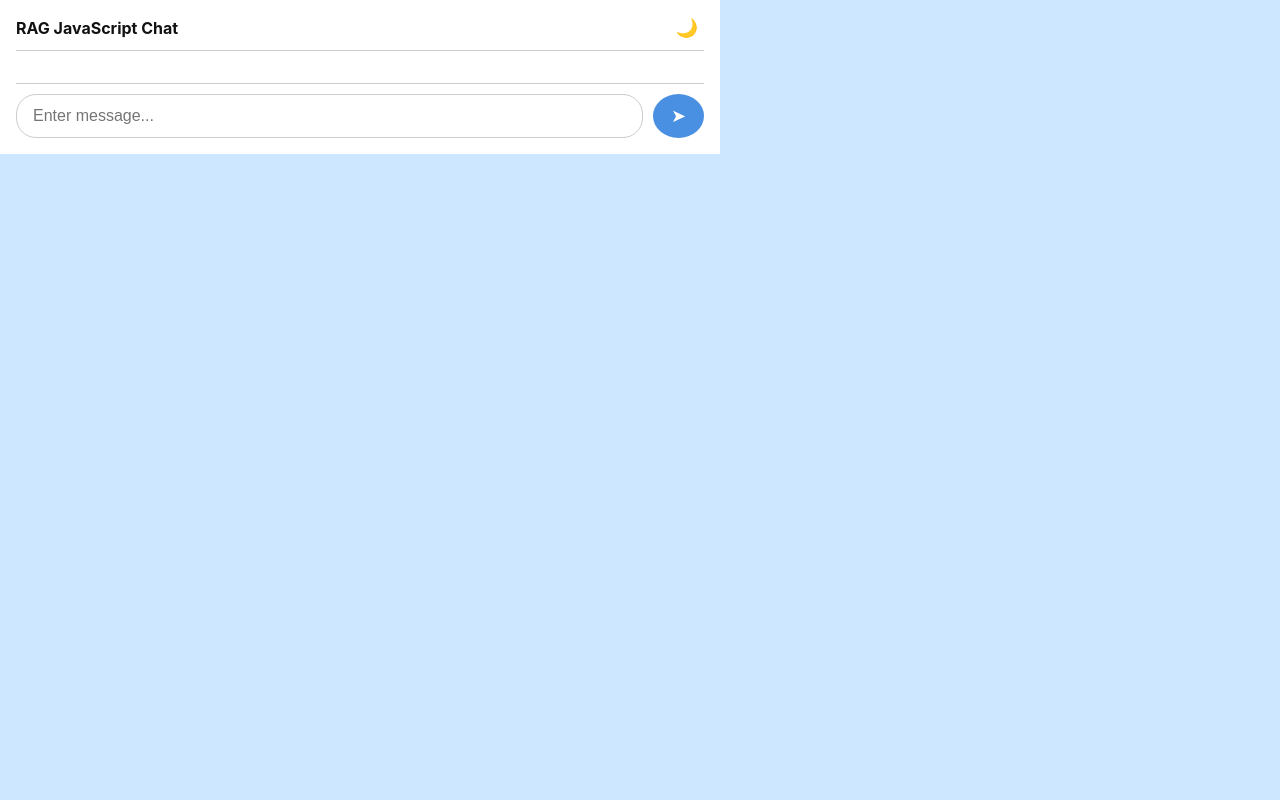
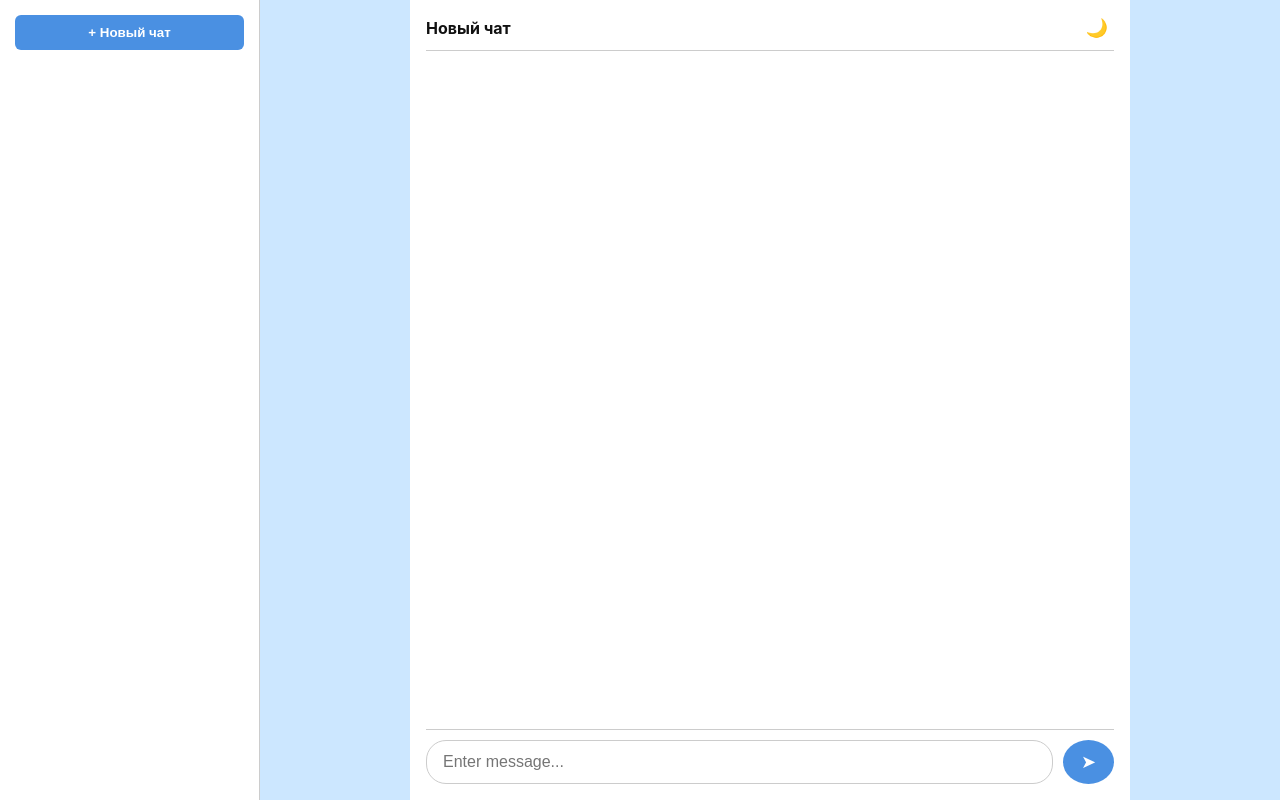
Before and after one commit to reginafeles/rag-js, a FastAPI app: page / in a window 1280 px wide. Run offline with FastAPI, Linux system fonts and the light colour scheme; some libraries are stand-ins or nearby versions.

Commit message:
upd cont

```diff
--- a/templates/index.html
+++ b/templates/index.html
@@ -1,15 +1,14 @@
 <!DOCTYPE html>
-<html lang="ru" data-theme="light">
+<html lang="ru">
 <head>
   <meta charset="UTF-8">
-  <title>RAG Мини-чат</title>
+  <title>RAG JavaScript Chat</title>
+  <meta name="viewport" content="width=device-width, initial-scale=1">
 
   <script>
     (function () {
-      const saved = localStorage.getItem("theme");
-      if (saved === "dark" || saved === "light") {
+      const saved = localStorage.getItem("theme") || "light";
       document.documentElement.setAttribute("data-theme", saved);
-      }
     })();
   </script>
 
@@ -17,21 +16,36 @@
 </head>
 <body>
 
+<div class="app-container">
+  <div class="sidebar">
+    <button id="newChatBtn">+ Новый чат</button>
+    <div id="chatList"></div>
+  </div>
+<div class="chat-wrapper">
   <div class="chat-container">
-
     <div class="header">
-    <span>RAG JavaScript Chat</span>
+      <span id="chatTitle">Новый чат</span>
       <button id="themeToggle" title="Toggle theme">🌙</button>
     </div>
 
     <div id="messages"></div>
 
     <form id="inputForm">
-    <input id="queryInput" type="text" placeholder="Enter message..." autocomplete="off" />
+      <input
+        id="queryInput"
+        type="text"
+        placeholder="Enter message..."
+        autocomplete="off"
+      />
       <button type="submit" id="sendBtn">➤</button>
     </form>
   </div>
+  </div>
+</div>
 
-<script src="/static/js/script.js"></script>
+<script src="https://cdn.jsdelivr.net/npm/marked/marked.min.js"></script>
+
+<script src="/static/js/script.js" defer></script>
+
 </body>
 </html>
```
Lines whose indentation alone changed are shown as unchanged.
